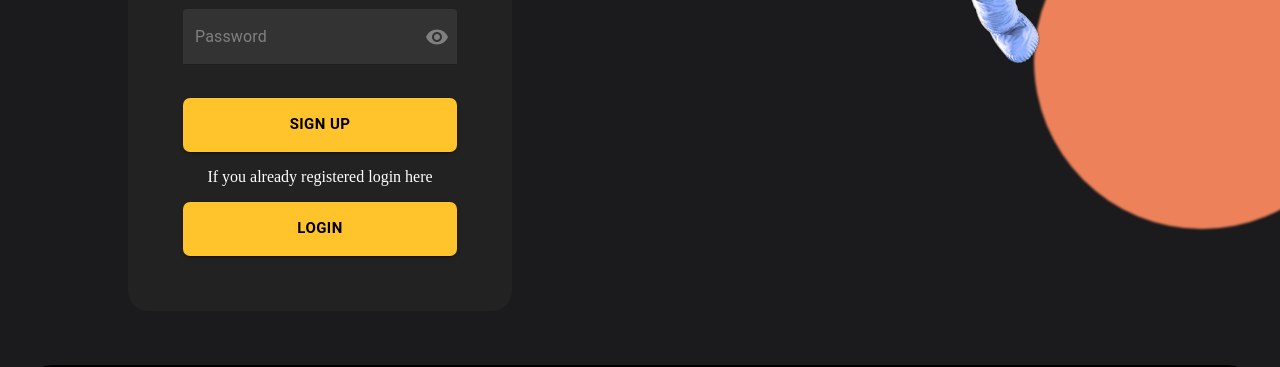
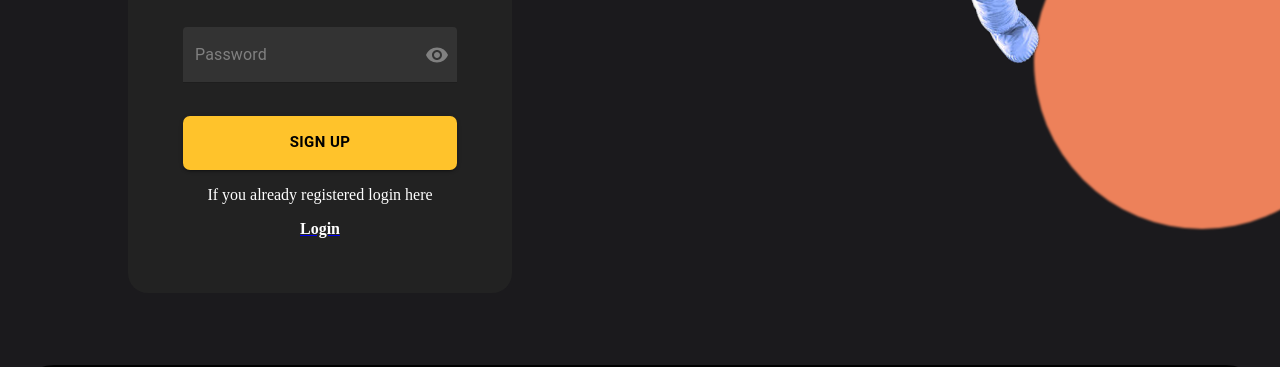
Before and after one commit to yashpatel024/WanderMission---Travel-beyond-your-imagination, a React app in the folder client/: page /signup in a window 1280 px wide. Shown: the part 433-800 px from the top of the page. Built offline with nearby package versions, Linux system fonts and the light colour scheme; a web font is replaced by a local one.

Commit message:
login + signup  - css

```diff
--- a/client/src/components/Login.js
+++ b/client/src/components/Login.js
@@ -1,5 +1,7 @@
 import "../styles/_commonFiles.scss";
 import "../styles/Login.scss";
+import { Link } from "react-router-dom";
+
 import {
     hero_grad_url,
     spaceman_url,
@@ -253,6 +255,11 @@ function LoginForm() {
                     SIGN IN
                     <input hidden type="submit" />
                 </Button>
+                <p className="login-here">New user signup here</p>
+
+                <Link to="/signup">
+                    <p className="sign-in-text">Signup</p>
+                </Link>
             </form>
         </div>
     );
--- a/client/src/components/Signup.js
+++ b/client/src/components/Signup.js
@@ -282,12 +282,7 @@ function SignupForm() {
                 <p className="login-here">If you already registered login here</p>
 
                 <Link to="/login">
-                    <Button className="sign-in-button-inverse"
-                    variant="contained"
-                    component="label"
-                    >
-                        Login
-                    </Button>
+                    <p className="sign-in-text">Login</p>
                 </Link>
             </form>
         </div>
--- a/client/src/styles/Login.scss
+++ b/client/src/styles/Login.scss
@@ -171,15 +171,13 @@ $spaceman-timing: 2s;
                         line-height: 2.6rem;
                     }
 
-                    .sign-in-button-inverse {
-                        background-color: #ffc32b;
-                        color: #000000;
+                    .sign-in-text{
+                        color: #ffffff;
                         width: 100%;
-                        margin-top: 1rem;
-                        border-radius: 7px;
-                        font-size: 15px;
+                        text-align: center;
                         font-weight: 600;
-                        line-height: 2.6rem;
+                        text-decoration: none;
+                        padding-top: 1rem;
                     }
 
                     .login-here{
```
